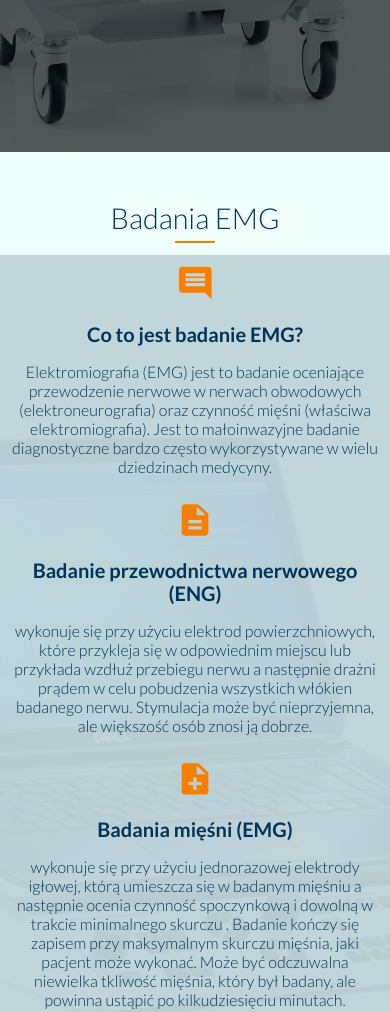
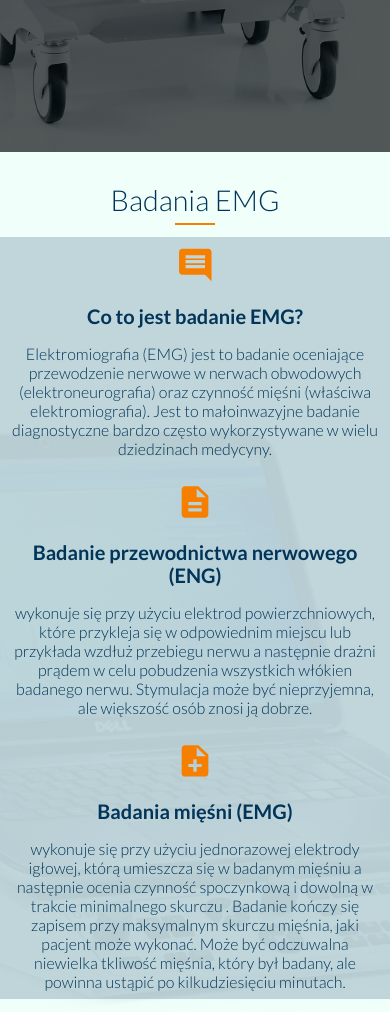
Before and after one commit to DariuszOkonski/pracownia-emg, a website built with webpack: page src/pages/index.html in a window 390 px wide. Shown: the part 692-1704 px from the top of the page. Built offline with nearby package versions, Linux system fonts and the light colour scheme; a web font is replaced by a local one.

Commit message:
change padding-top at .space-top for width $tablet and $desktop

```diff
--- a/src/scss/main.scss
+++ b/src/scss/main.scss
@@ -91,9 +91,13 @@ body {
 }
 
 .space-top {
-  padding-top: 3.125rem;
+  padding-top: 2rem;
 
   @media(min-width: $tablet) {
+    padding-top: 2.4rem;
+  }
+
+  @media(min-width: $desktop) {
     padding-top: 5.125rem;
   }
 }
```
